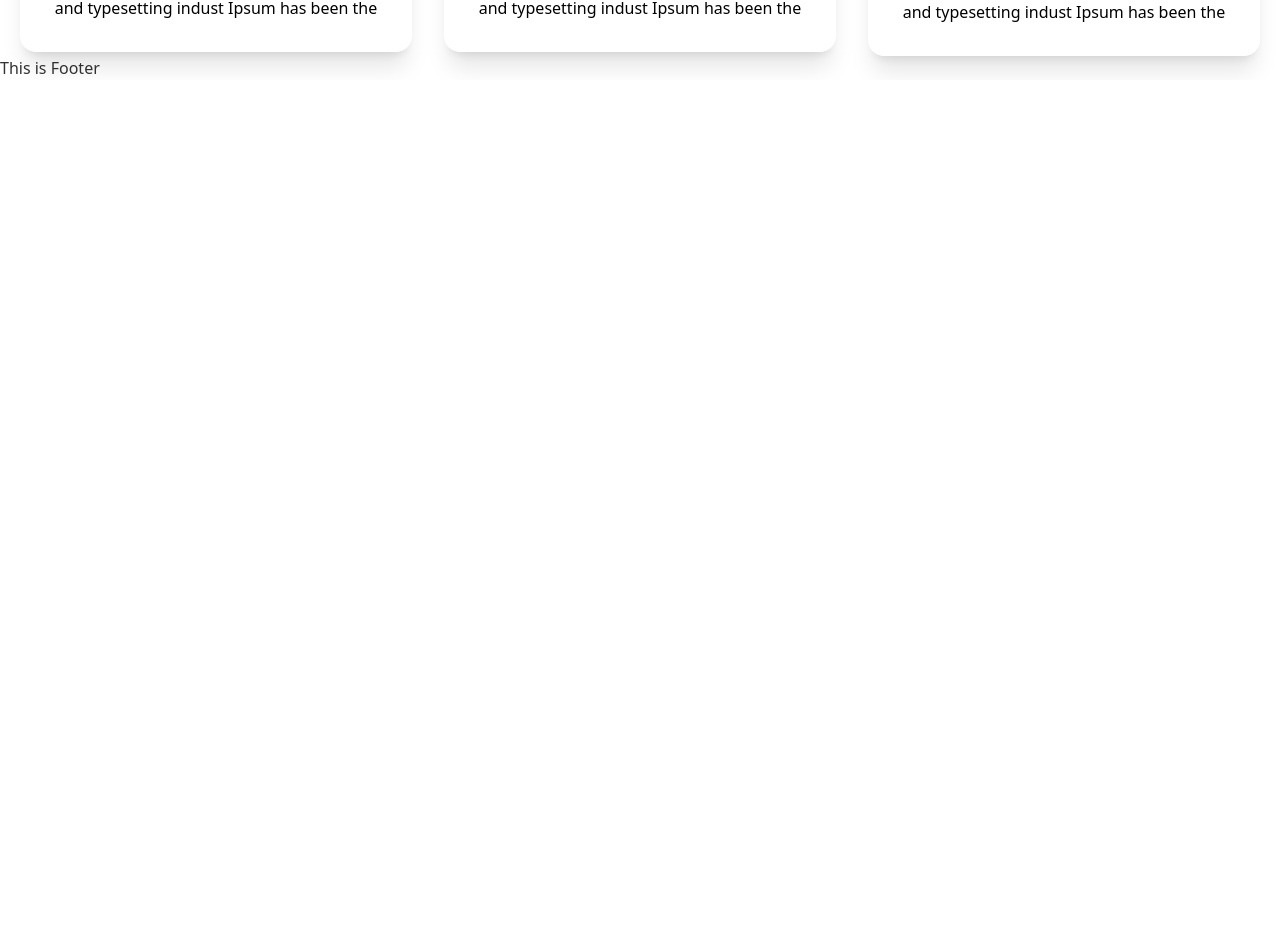
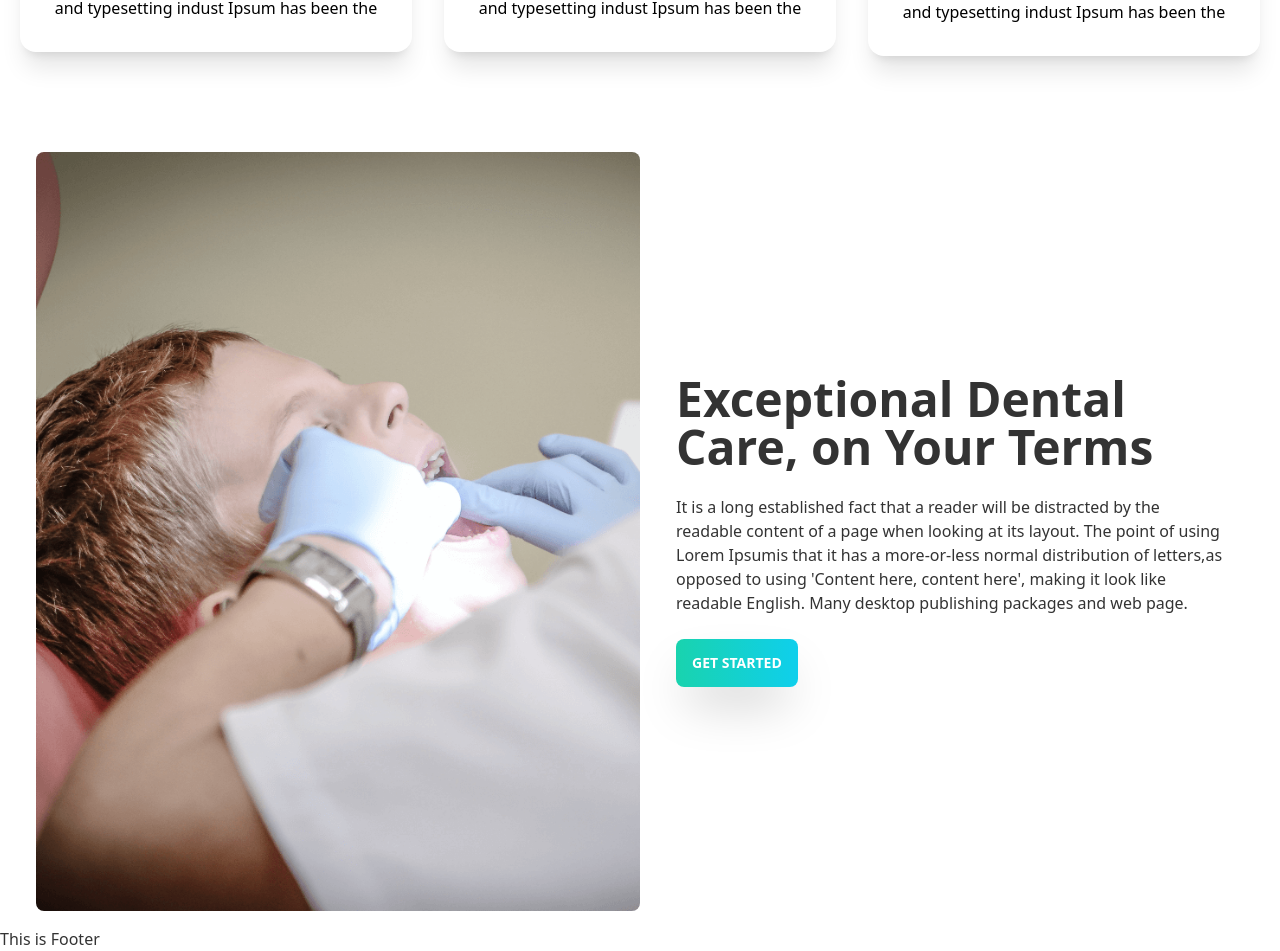
Before and after one commit to mohammad-al-samiul/doctor-portal-client, a React (Create React App) app: page /home in a window 1280 px wide. Shown: the part 1491-2442 px from the top of the page. Before the commit the page ends 1571 px from the top, so only its background shows below. Built offline with nearby package versions, Linux system fonts and the light colour scheme.

Commit message:
exceptional dental section completed

```diff
--- /dev/null
+++ b/src/Components/Button/Button.js
@@ -0,0 +1,14 @@
+/* eslint-disable react/prop-types */
+import React from 'react';
+
+const Button = ({ children }) => {
+  return (
+    <div>
+      <button className="btn text-white border-none bg-gradient-to-r from-secondary to-accent shadow-2xl">
+        {children}
+      </button>
+    </div>
+  );
+};
+
+export default Button;
--- a/src/pages/Home/Banner/Banner.js
+++ b/src/pages/Home/Banner/Banner.js
@@ -1,6 +1,7 @@
 import React from 'react';
 import BgImage from '../../../Assets/images/bg.png';
 import Chair from '../../../Assets/images/chair.png';
+import Button from '../../../Components/Button/Button';
 const Banner = () => {
   return (
     <div className="bg-contain bg-no-repeat" style={{ backgroundImage: `url(${BgImage})` }}>
@@ -13,9 +14,7 @@
               Provident cupiditate voluptatem et in. Quaerat fugiat ut assumenda excepturi
               exercitationem quasi. In deleniti eaque aut repudiandae et a id nisi.
             </p>
-            <button className="btn text-white border-none bg-gradient-to-r from-secondary to-accent shadow-2xl">
-              Get Started
-            </button>
+            <Button>Get Started</Button>
           </div>
         </div>
       </div>
--- /dev/null
+++ b/src/pages/Home/ExceptionalDental/ExceptionalDental.js
@@ -0,0 +1,31 @@
+/* eslint-disable react/no-unescaped-entities */
+import React from 'react';
+import Treatment from '../../../Assets/images/treatment.png';
+import Button from '../../../Components/Button/Button';
+
+const ExceptionalDental = () => {
+  return (
+    <div>
+      <div className="hero mt-20">
+        <div className="hero-content flex-col lg:flex-row">
+          <img className="lg:w-1/2 rounded-lg" src={Treatment} />
+          <div className="px-5">
+            <h1 className="lg:text-5xl font-bold text-3xl">
+              Exceptional Dental Care, on Your Terms
+            </h1>
+            <p className="py-6">
+              It is a long established fact that a reader will be distracted by the readable content
+              of a page when looking at its layout. The point of using Lorem Ipsumis that it has a
+              more-or-less normal distribution of letters,as opposed to using 'Content here, content
+              here', making it look like readable English. Many desktop publishing packages and web
+              page.
+            </p>
+            <Button>Get Started</Button>
+          </div>
+        </div>
+      </div>
+    </div>
+  );
+};
+
+export default ExceptionalDental;
--- a/src/pages/Home/Home/Home.js
+++ b/src/pages/Home/Home/Home.js
@@ -1,5 +1,6 @@
 import React from 'react';
 import Banner from '../Banner/Banner';
+import ExceptionalDental from '../ExceptionalDental/ExceptionalDental';
 import InfoCards from '../InfoCards/InfoCards';
 import Services from '../Services/Services';
 
@@ -9,6 +10,7 @@
       <Banner />
       <InfoCards />
       <Services />
+      <ExceptionalDental />
     </div>
   );
 };
--- a/src/pages/Home/InfoCards/InfoCard/InfoCard.js
+++ b/src/pages/Home/InfoCards/InfoCard/InfoCard.js
@@ -5,7 +5,7 @@
   const { name, description, icon, bgClass } = card;
   return (
     <div>
-      <div className={`card card-side bg-base-100 shadow-xl ${bgClass} p-6 h-48`}>
+      <div className={`card lg:card-side bg-base-100 shadow-xl ${bgClass} p-6 lg:h-48 `}>
         <figure>
           <img src={icon} alt="Movie" />
         </figure>
```
